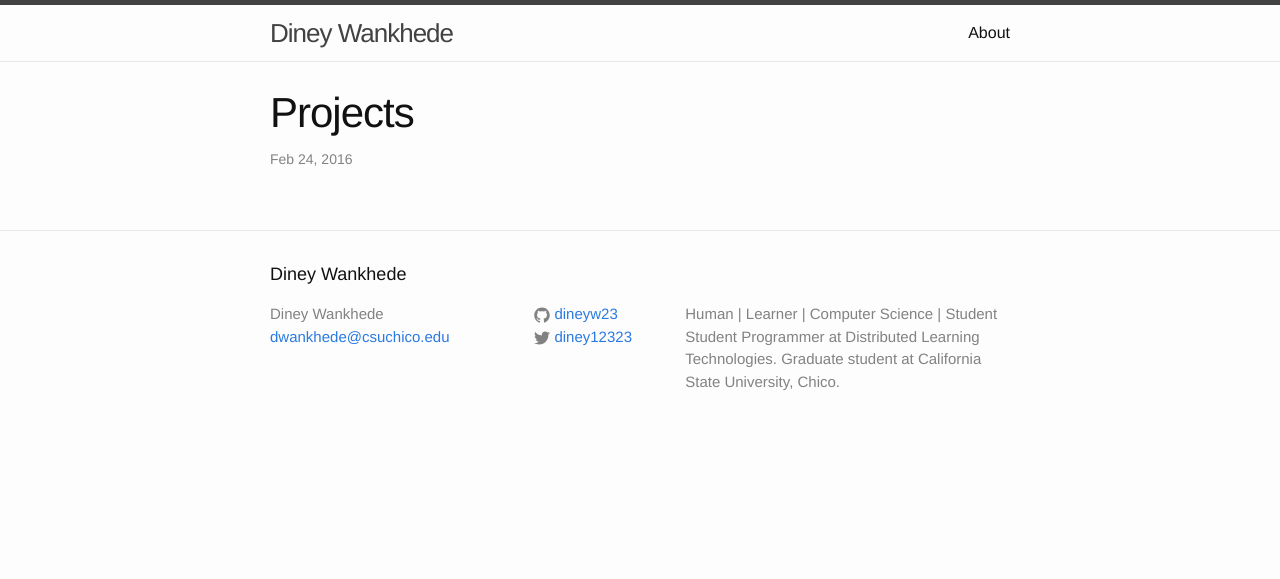
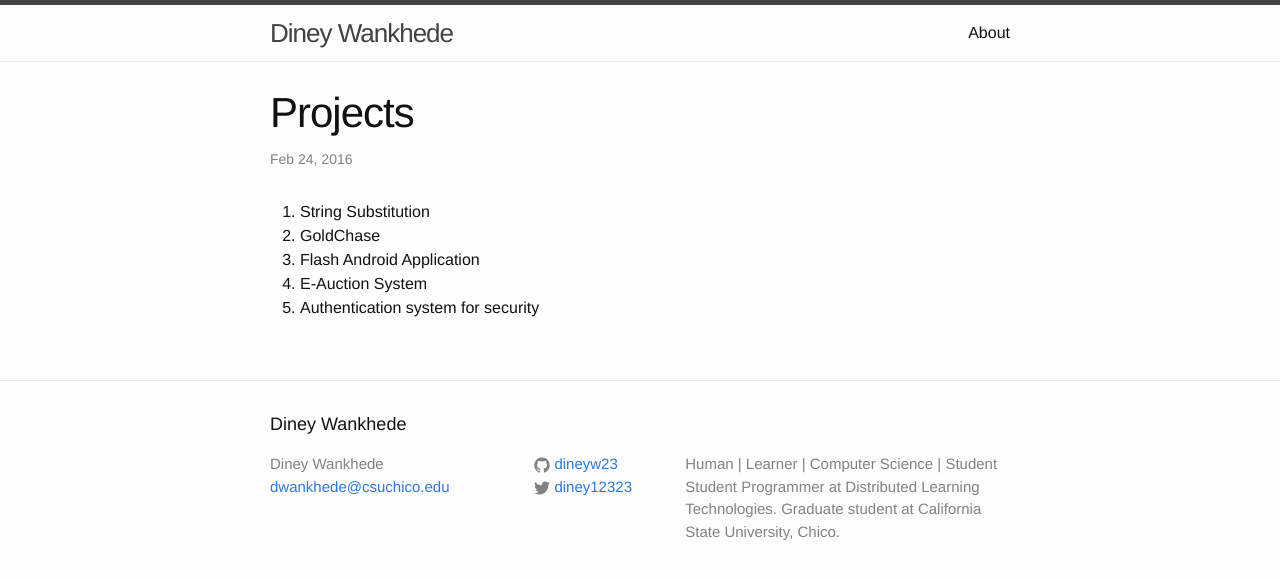
Before and after one commit to dineyw23/dineyw23.github.io, a Jekyll site: the page built from _posts/2016-02-24-welcome-to-jekyll.markdown, in a window 1280 px wide. Shown: the top 579 px of the page. Built offline with Jekyll 4.4.1, drawn with Linux system fonts in a browser that asks for light colours.

Commit message:
2 in this

```diff
--- a/_posts/2016-02-24-welcome-to-jekyll.markdown
+++ b/_posts/2016-02-24-welcome-to-jekyll.markdown
@@ -4,3 +4,9 @@ title:  "Projects"
 categories: projects
 permalink: /projects
 ---
+
+1. String Substitution
+2. GoldChase
+3. Flash Android Application
+4. E-Auction System
+5. Authentication system for security
```
